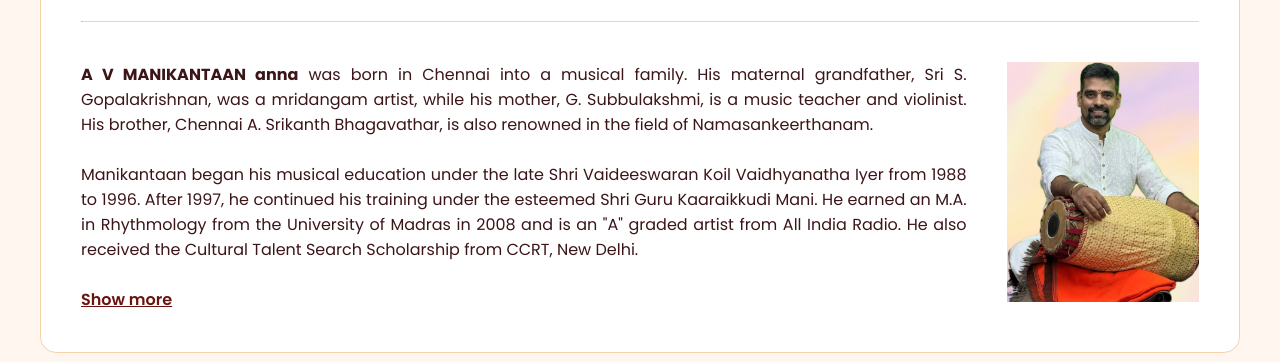
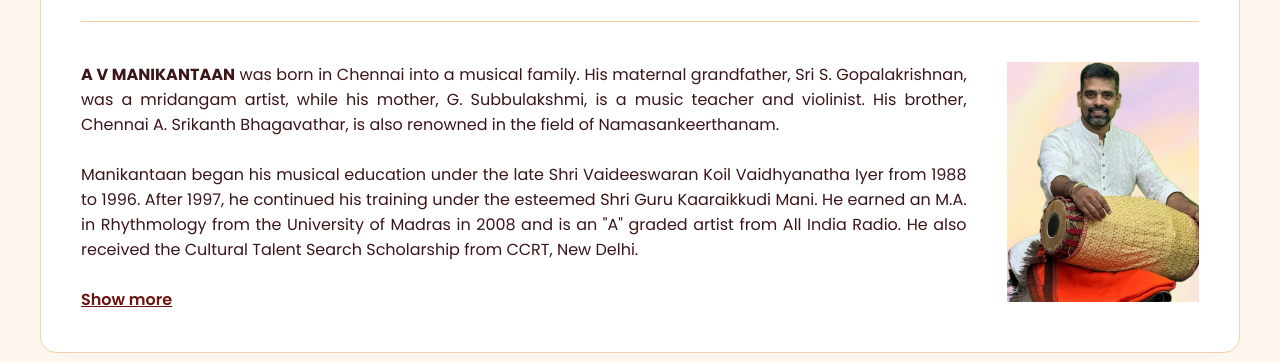
Before and after one commit to IyerHari9999/jaisathgurufinearts.com, a plain HTML site: page index.html in a window 1280 px wide. Shown: the part 735-1097 px from the top of the page. Drawn offline with Linux system fonts and the light colour scheme.

Commit message:
Removed anna text

```diff
--- a/index.html
+++ b/index.html
@@ -57,7 +57,7 @@
         <hr>
         <div class="about-container">
             <div>
-                <span class="para-head">A V MANIKANTAAN anna</span>
+                <span class="para-head">A V MANIKANTAAN</span>
                 <span class="para">was born in Chennai into a musical family. His maternal grandfather, Sri S. Gopalakrishnan, was a mridangam artist, while his mother, G. Subbulakshmi, is a music teacher and violinist. His brother, Chennai A. Srikanth Bhagavathar, is also renowned in the field of Namasankeerthanam.
                 <br><br>
 				Manikantaan began his musical education under the late Shri Vaideeswaran Koil Vaidhyanatha Iyer from 1988 to 1996. After 1997, he continued his training under the esteemed Shri Guru Kaaraikkudi Mani. He earned an M.A. in Rhythmology from the University of Madras in 2008 and is an "A" graded artist from All India Radio. He also received the Cultural Talent Search Scholarship from CCRT, New Delhi.
```
